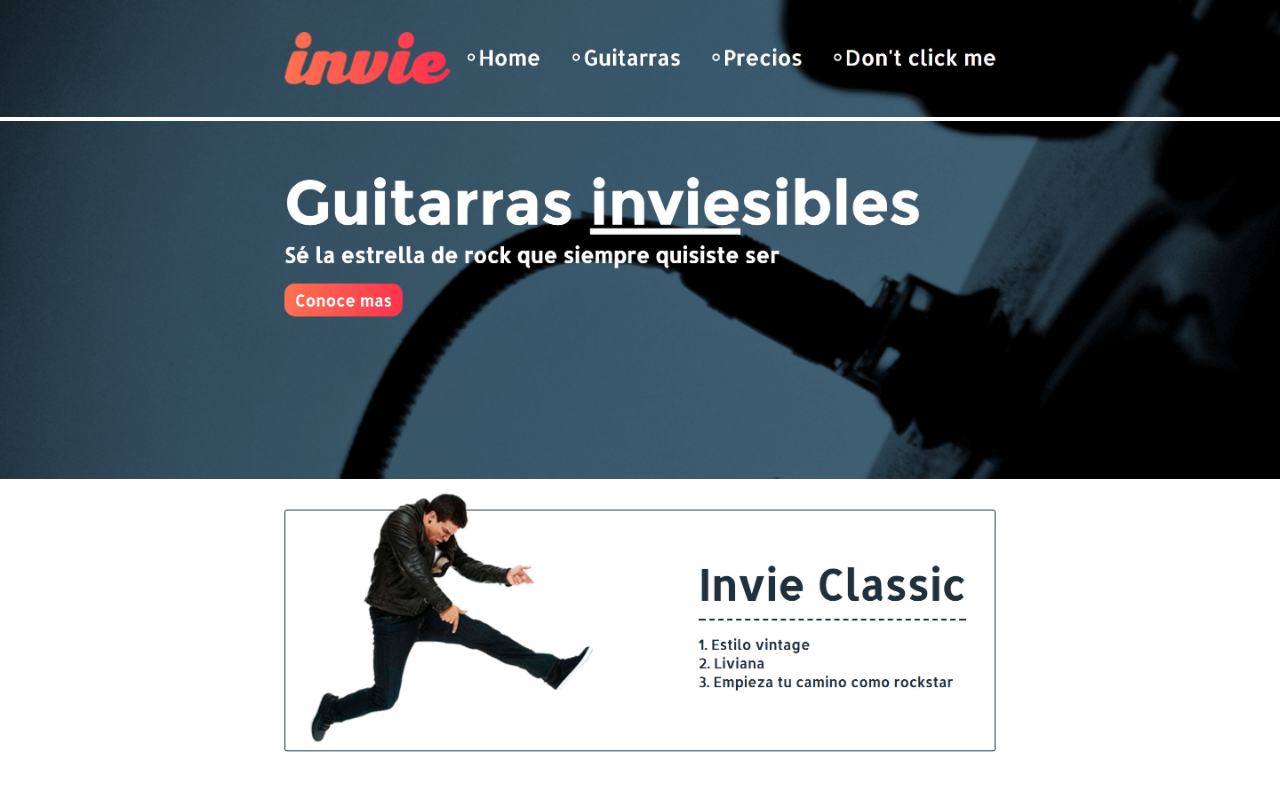
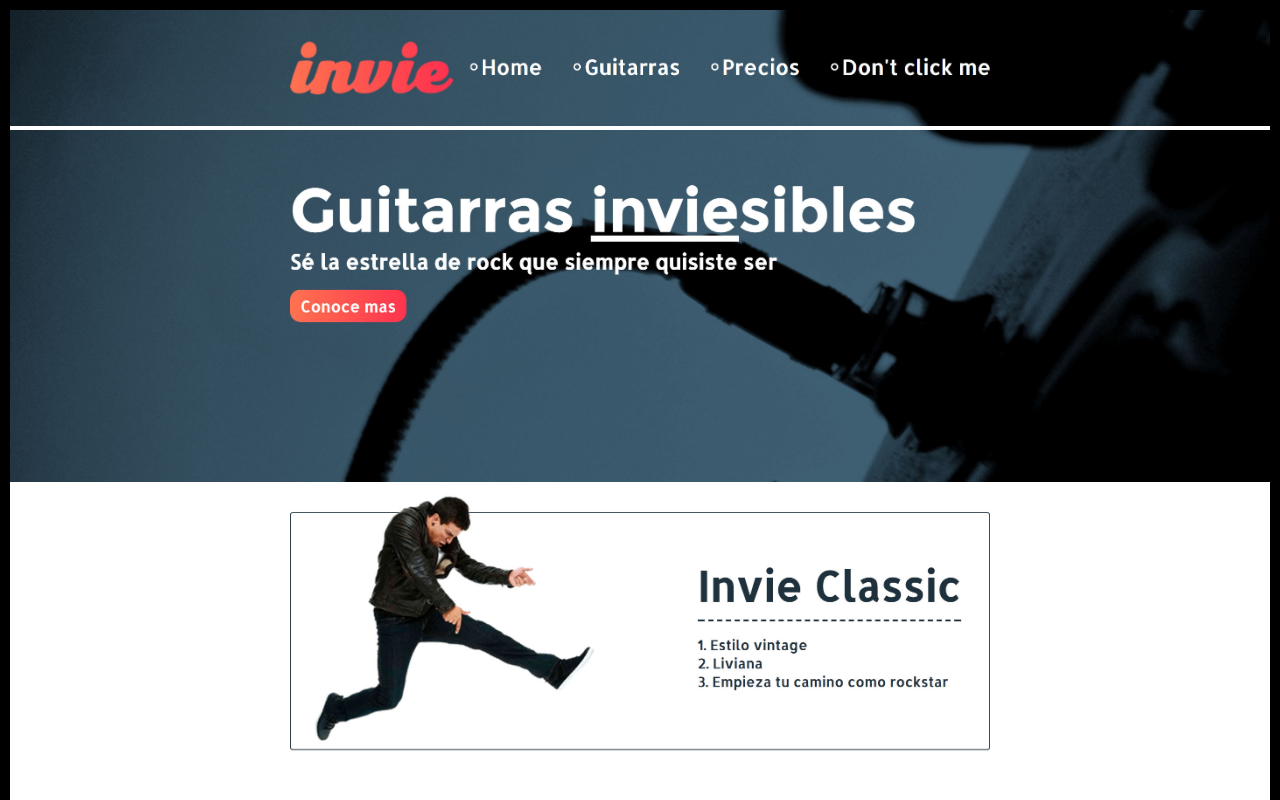
Before and after one commit to Jeanpigi/Invie, a plain HTML site: page index.html in a window 1280 px wide. Shown: the top 800 px of the page. Drawn offline with Linux system fonts and the light colour scheme.

Commit message:
hotfix 1

```diff
--- a/style.css
+++ b/style.css
@@ -1,5 +1,6 @@
 body{
   margin: 0;
+  border: 10px solid black;
 }
 img{
   max-width: 100%;
```
